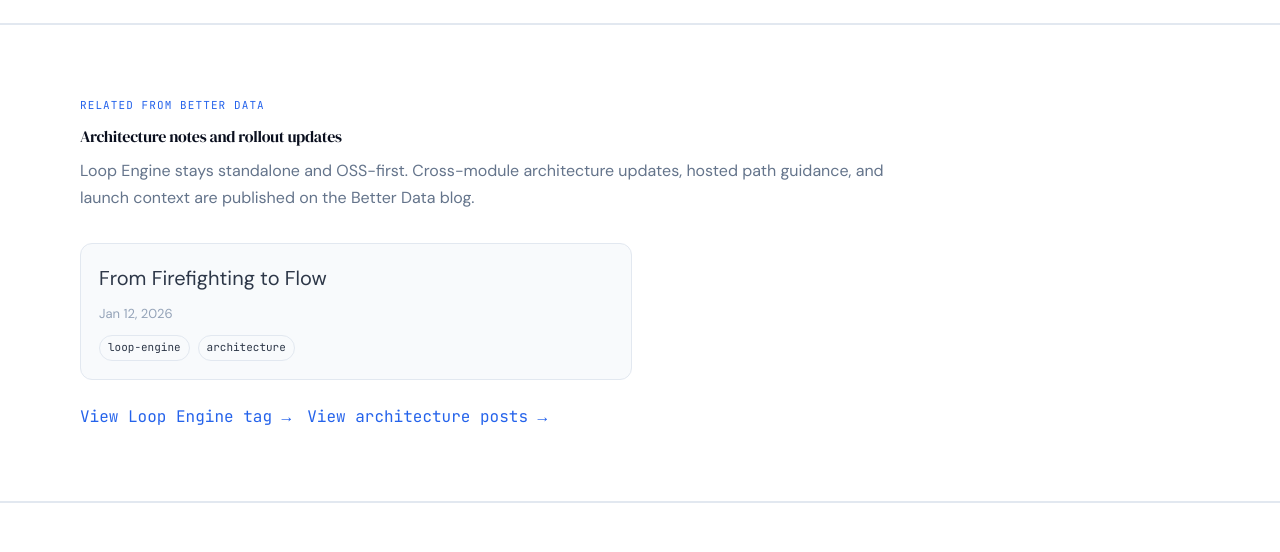
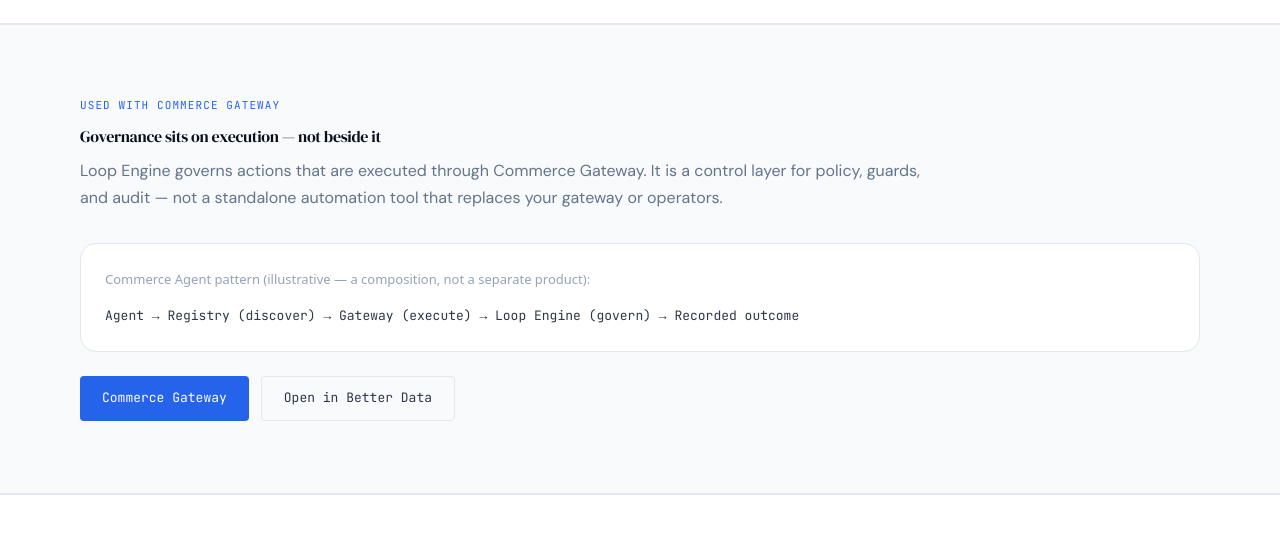
Before and after one commit to loopengine/loopengine.io, a Next.js app: page / in a window 1280 px wide. Shown: the part 1440-1992 px from the top of the page. Built offline with nearby package versions, Linux system fonts and the light colour scheme; no server answers.

Commit message:
docs(site): Gateway integration section and Commerce Agent pattern

```diff
--- a/app/page.tsx
+++ b/app/page.tsx
@@ -581,6 +581,86 @@
 
       <section
         style={{
+          background: "var(--color-surface-alt)",
+          borderTop: "1px solid var(--color-border)",
+          borderBottom: "1px solid var(--color-border)",
+          padding: "72px 0",
+        }}
+      >
+        <div className="mx-auto w-full max-w-[1200px] px-6 md:px-10">
+          <p
+            style={{
+              fontFamily: "var(--font-mono)",
+              fontSize: "var(--text-xs)",
+              letterSpacing: "0.1em",
+              textTransform: "uppercase",
+              color: "var(--color-primary)",
+            }}
+          >
+            Used with Commerce Gateway
+          </p>
+          <h2 className="mt-3">Governance sits on execution — not beside it</h2>
+          <p style={{ marginTop: 12, maxWidth: 860, color: "var(--color-ink-tertiary)", lineHeight: 1.7 }}>
+            Loop Engine governs actions that are executed through Commerce Gateway. It is a control layer for policy, guards,
+            and audit — not a standalone automation tool that replaces your gateway or operators.
+          </p>
+          <div
+            className="mt-8 rounded-xl border p-6"
+            style={{
+              borderColor: "var(--color-border)",
+              background: "var(--color-surface)",
+              fontFamily: "var(--font-mono)",
+              fontSize: "var(--text-sm)",
+              color: "var(--color-ink-secondary)",
+              lineHeight: 1.8,
+            }}
+          >
+            <p className="mb-3" style={{ fontFamily: "var(--font-sans)", fontSize: "var(--text-sm)", color: "var(--color-ink-muted)" }}>
+              Commerce Agent pattern (illustrative — a composition, not a separate product):
+            </p>
+            <p>
+              Agent → Registry (discover) → Gateway (execute) → Loop Engine (govern) → Recorded outcome
+            </p>
+          </div>
+          <div className="mt-6 flex flex-wrap gap-3">
+            <a
+              href="https://commercegateway.io"
+              target="_blank"
+              rel="noopener noreferrer"
+              className="inline-flex items-center"
+              style={{
+                background: "var(--color-primary)",
+                color: "#fff",
+                borderRadius: "var(--radius-sm)",
+                padding: "11px 22px",
+                fontFamily: "var(--font-mono)",
+                fontSize: "var(--text-sm)",
+              }}
+            >
+              Commerce Gateway
+            </a>
+            <a
+              href="https://app.betterdata.co/sign-up?utm_source=loopengine.io&utm_medium=site&utm_campaign=oss_handoff"
+              target="_blank"
+              rel="noopener noreferrer"
+              className="inline-flex items-center"
+              style={{
+                border: "1px solid var(--color-border)",
+                color: "var(--color-ink-secondary)",
+                borderRadius: "var(--radius-sm)",
+                padding: "11px 22px",
+                fontFamily: "var(--font-mono)",
+                fontSize: "var(--text-sm)",
+              }}
+            >
+              Open in Better Data
+            </a>
+          </div>
+        </div>
+      </section>
+
+      <section
+        style={{
           background: "var(--color-surface)",
           borderTop: "1px solid var(--color-border)",
           borderBottom: "1px solid var(--color-border)",
@@ -743,10 +823,10 @@
           >
             Integrations
           </p>
-          <h2 className="mt-3">Works with the agentic ecosystem</h2>
+          <h2 className="mt-3">Integrations across the agentic ecosystem</h2>
           <p style={{ marginTop: 12, maxWidth: 760, color: "var(--color-ink-tertiary)" }}>
-            Loop Engine governs what your AI agents are allowed to do - across every framework they run
-            in.
+            Adapters plug into the control layer — Loop Engine is not a generic “do anything” automation runner. Pair with
+            Commerce Gateway when commerce execution needs the same guardrails.
           </p>
 
           <div className="mt-8 grid gap-4 lg:grid-cols-3">
```
